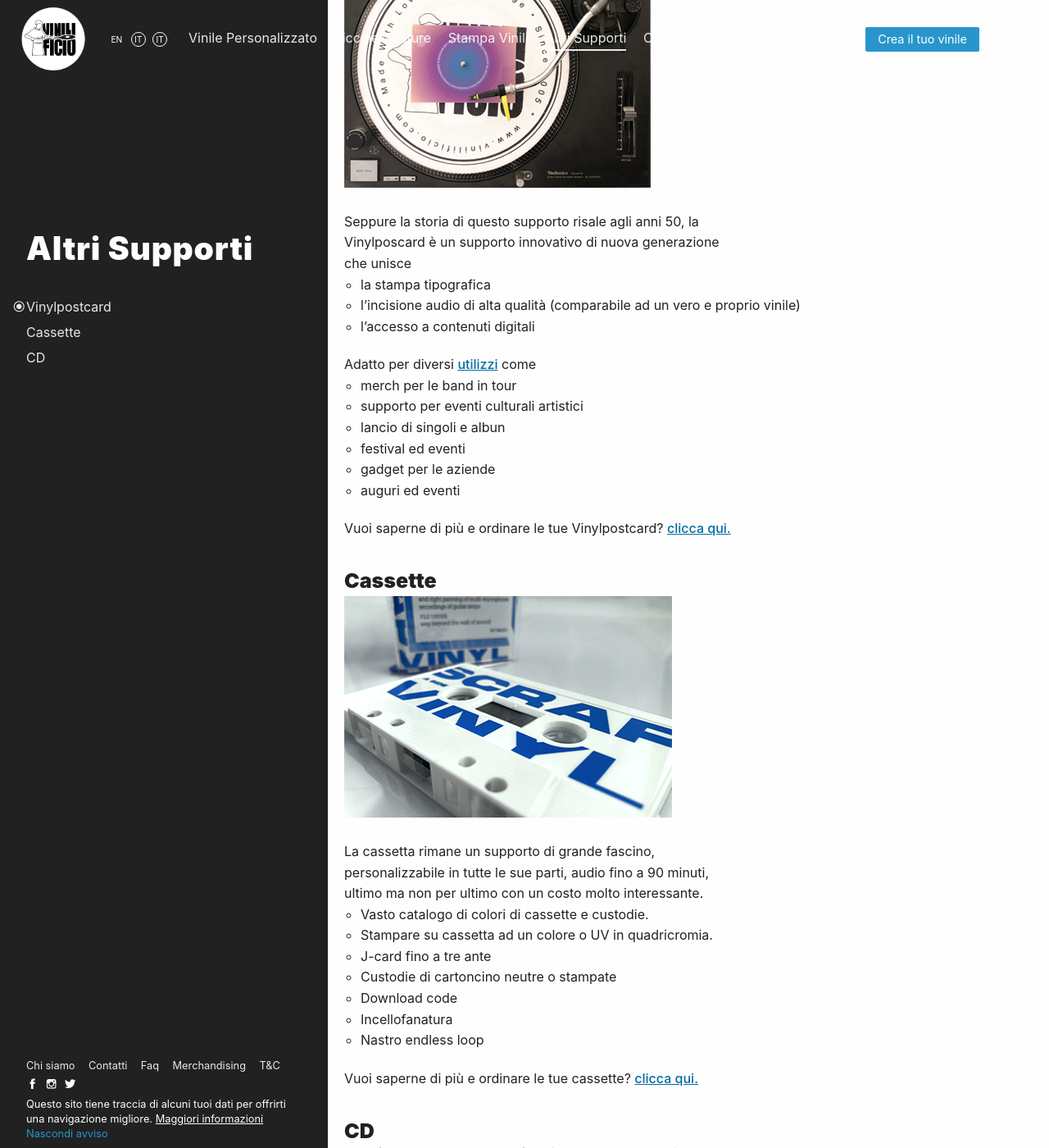
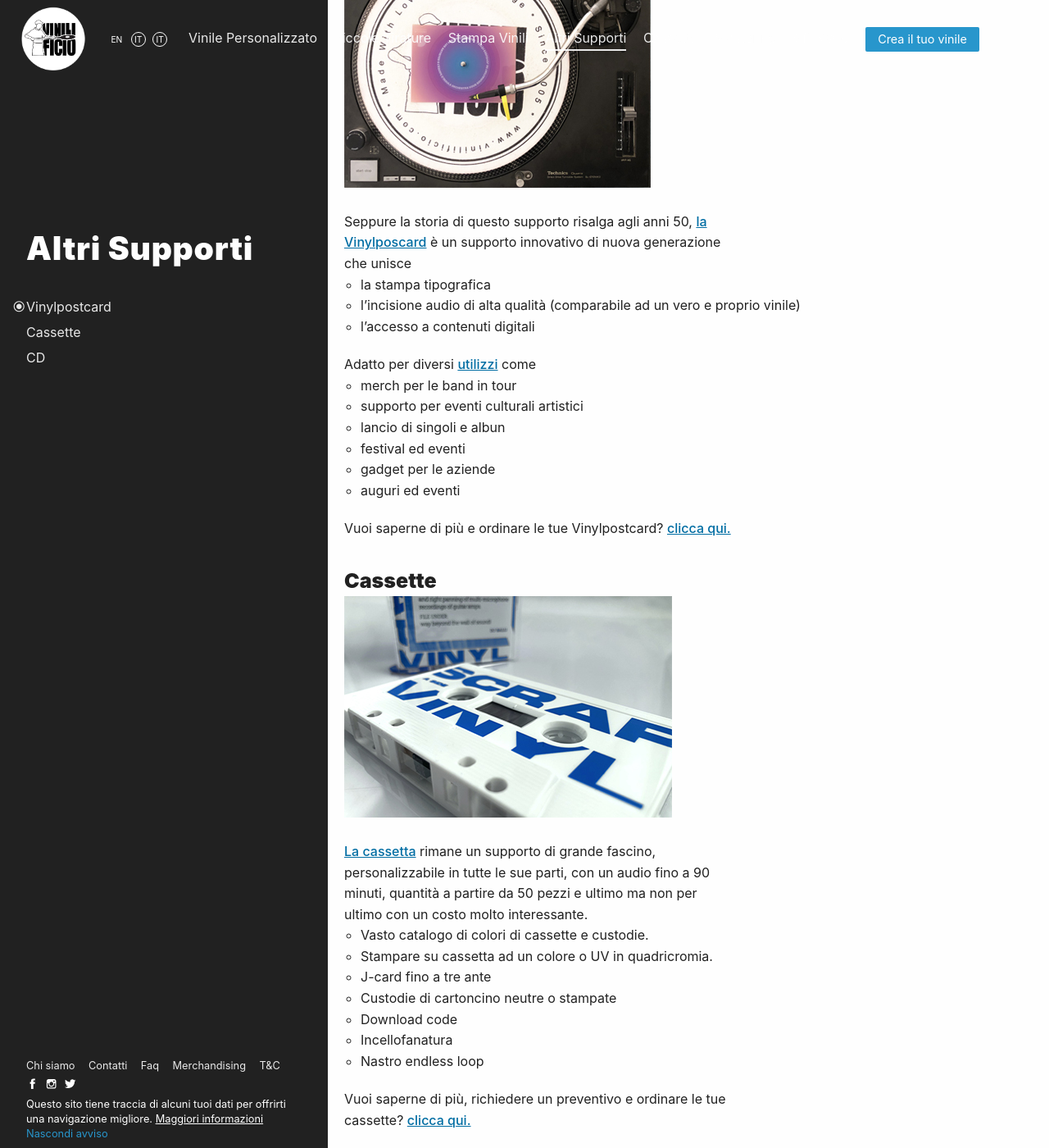
Before and after one commit to Vinilificio/vinilificio.com, a Jekyll site: the page built from _pages/altri-supporti.md, in a window 1280 px wide and 1400 px high, scrolled down 476 px. Shown: the whole window at 82% size. Built offline with Jekyll 4.4.1, drawn with Linux system fonts in a browser that asks for light colours; nearby versions of some CDN libraries; comment, search, counter and statistics services are not loaded.

Commit message:
Update altri-supporti.md

```diff
--- a/_pages/altri-supporti.md
+++ b/_pages/altri-supporti.md
@@ -19,7 +19,7 @@ Grazie a solide partnership con aziende leader Vinilifcio completa il suo catalo
 
 <a href="/vpc/">![vinylpostcard](/img/vpc_giradischi.jpg)</a>
 
-Seppure la storia di questo supporto risale agli anni 50, la Vinylposcard è un supporto innovativo di nuova generazione che unisce
+Seppure la storia di questo supporto risalga agli anni 50, <a href="/vpc/">la Vinylposcard</a> è un supporto innovativo di nuova generazione che unisce
 - la stampa tipografica
 - l'incisione audio di alta qualità (comparabile ad un vero e proprio vinile)
 - l'accesso a contenuti digitali
@@ -36,9 +36,10 @@ Vuoi saperne di più e ordinare le tue Vinylpostcard? <a href="/vpc/">clicca qui
 
 ### Cassette
 
-![cassetta](/img/cassette_scrapvinyl01.jpg)
+<a href="/cassette/">![cassetta](/img/cassette_scrapvinyl01.jpg)</a>
 
-La cassetta rimane un supporto di grande fascino, personalizzabile in tutte le sue parti, audio fino a 90 minuti, ultimo ma non per ultimo con un costo molto interessante.
+<a href="/cassette/">La cassetta</a> rimane un supporto di grande fascino, personalizzabile in tutte le sue parti, con un audio fino a 90 minuti, quantità a partire da 50 pezzi e ultimo ma non per ultimo con un costo molto interessante.
+
 - Vasto catalogo di colori di cassette e custodie.
 - Stampare su cassetta ad un colore o UV in quadricromia.
 - J-card fino a tre ante
@@ -47,7 +48,7 @@ La cassetta rimane un supporto di grande fascino, personalizzabile in tutte le s
 - Incellofanatura
 - Nastro endless loop
 
-Vuoi saperne di più e ordinare le tue cassette? <a href="/cassette/">clicca qui.</a>
+Vuoi saperne di più, richiedere un preventivo e ordinare le tue cassette? <a href="/cassette/">clicca qui.</a>
 
 
 ### CD
```
